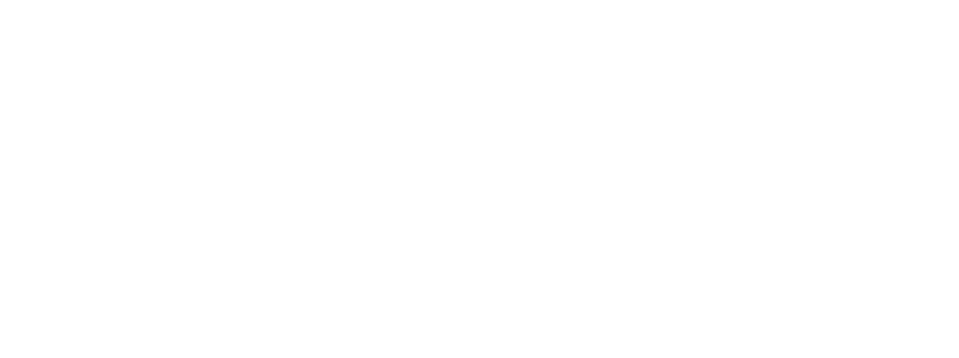
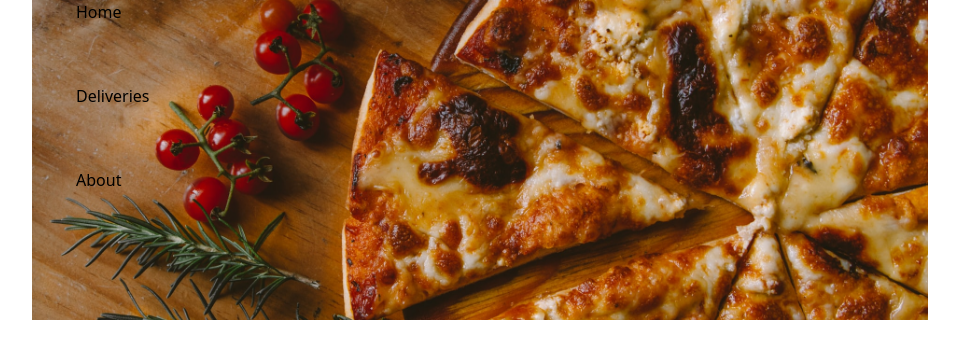
Before and after one commit to Ken-mbira/pizza-place, a plain HTML site: page index.html in a window 1280 px wide. Shown: the whole page, without its empty margins (160-1119 px from the left). Drawn offline with nearby package versions, Linux system fonts and the light colour scheme.

Commit message:
add a navigation bar

```diff
--- a/index.html
+++ b/index.html
@@ -15,6 +15,15 @@
 <body>
     <!-- Landing Page -->
     <div class="page container-fluid" id="page1">
+        <div class="page1-content row">
+            <div class="col-6">
+                <ul class="navigation">
+                    <li><a class="list1" href="#">Home</a></li>
+                    <li><a class="list1" href="#">Deliveries</a></li>
+                    <li><a class="list1" href="#">About</a></li>
+                </ul>
+            </div>
+        </div>
 
     </div>
 
--- a/styles/styles.css
+++ b/styles/styles.css
@@ -23,6 +23,25 @@ html {
     background-repeat: no-repeat;
 }
 
+.navigation {
+    list-style-type: none;
+    width: 200px;
+    height: 100%;
+}
+
+.list1 {
+    display: block;
+    color: black;
+    margin-bottom: 40px;
+    padding-bottom: 20px;
+    text-decoration: none;
+}
+
+.list1:hover {
+    background-color: grey;
+    color: white;
+}
+
 #page2 {
     display: none;
 }
```
